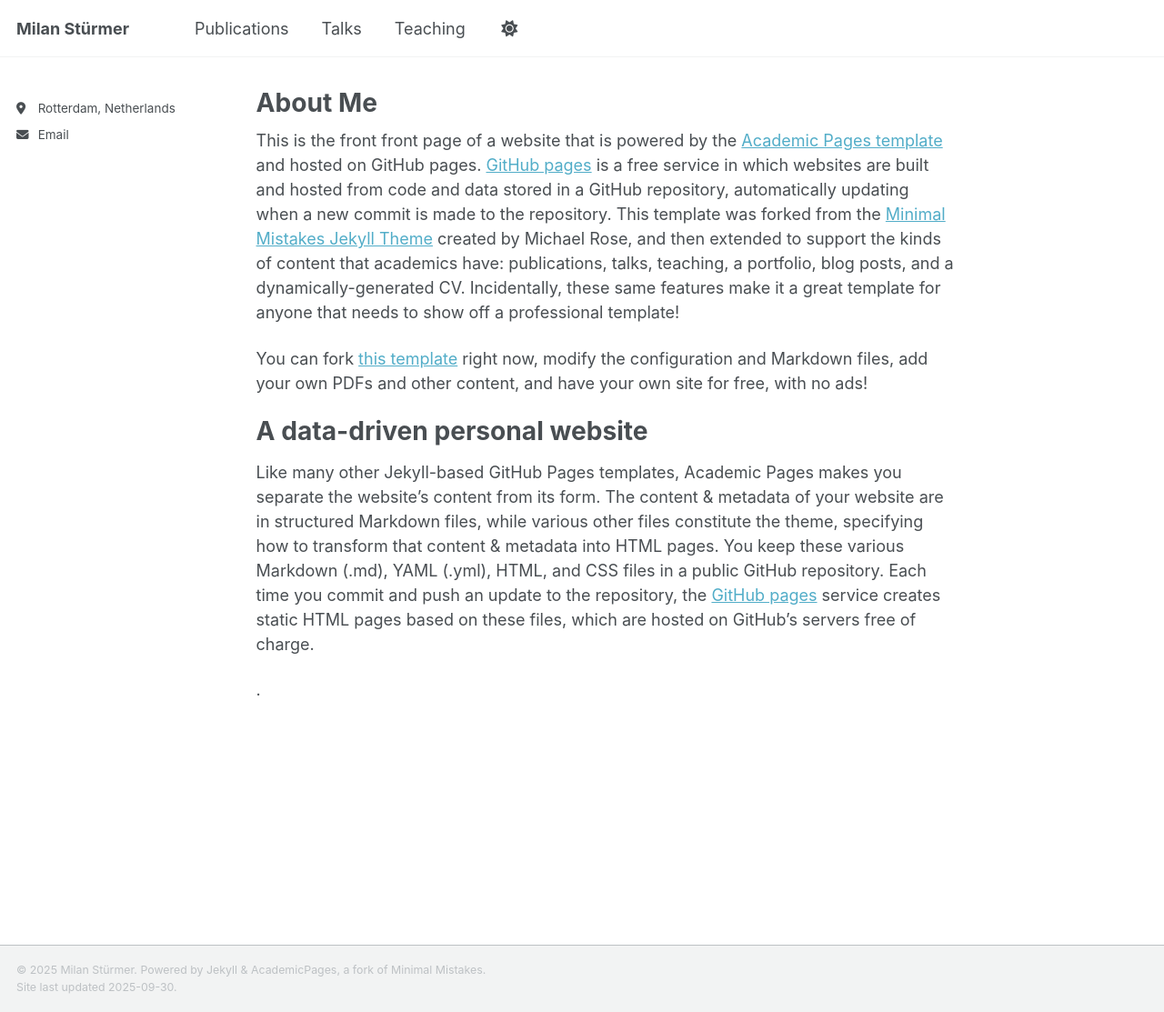
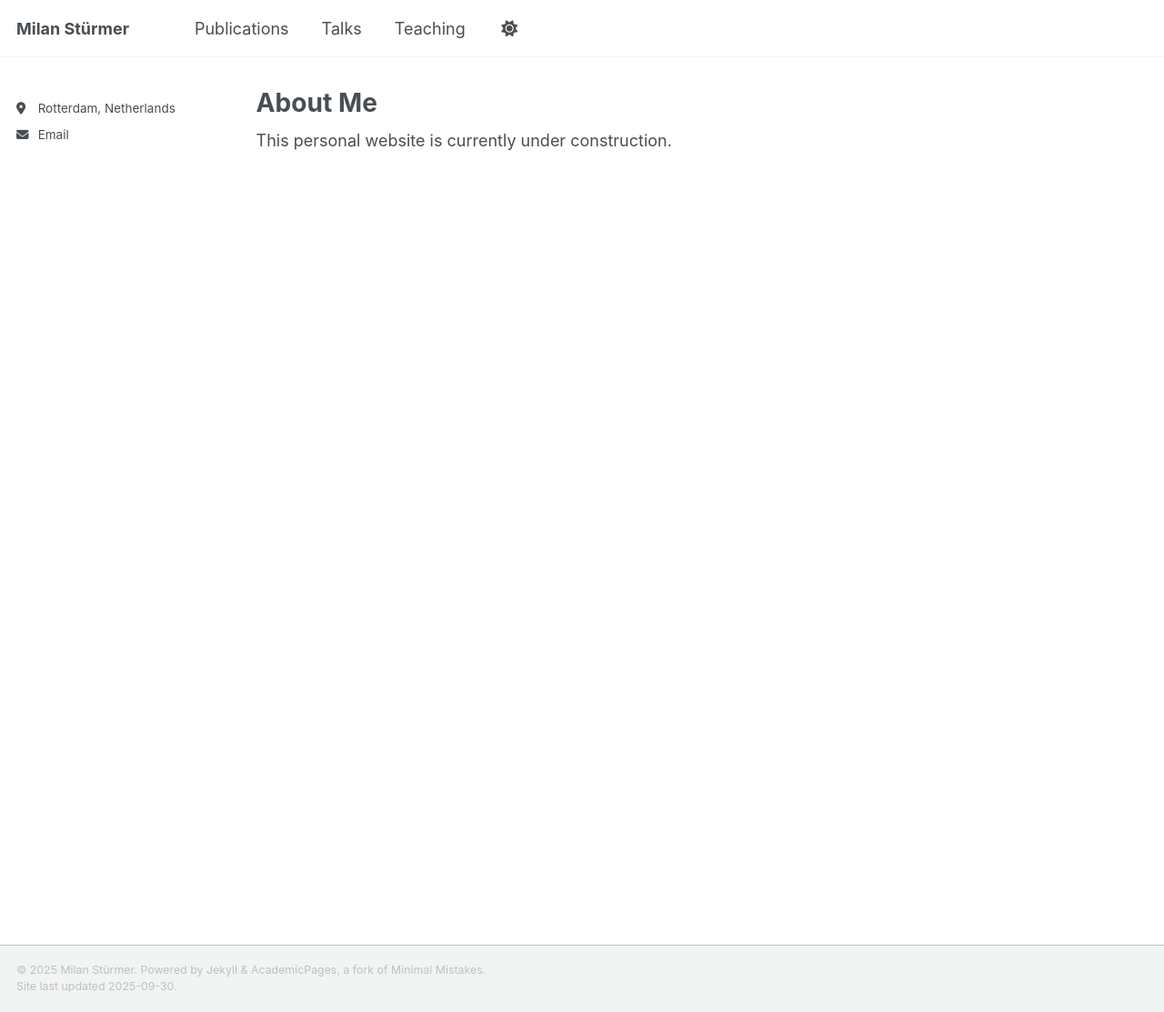
Before and after one commit to milanstuermer/milanstuermer.github.io, a Jekyll site: the page built from _pages/about.md, in a window 1280 px wide and 1113 px high. Shown: the whole window at 91% size. Built offline with Jekyll 4.4.1, drawn with Linux system fonts in a browser that asks for light colours; a script that is not in the unit is left out.

Commit message:
Update about.md

```diff
--- a/_pages/about.md
+++ b/_pages/about.md
@@ -7,12 +7,4 @@
   - /about.html
 ---
 
-This is the front front page of a website that is powered by the [Academic Pages template](https://github.com/academicpages/academicpages.github.io) and hosted on GitHub pages. [GitHub pages](https://pages.github.com) is a free service in which websites are built and hosted from code and data stored in a GitHub repository, automatically updating when a new commit is made to the repository. This template was forked from the [Minimal Mistakes Jekyll Theme](https://mmistakes.github.io/minimal-mistakes/) created by Michael Rose, and then extended to support the kinds of content that academics have: publications, talks, teaching, a portfolio, blog posts, and a dynamically-generated CV. Incidentally, these same features make it a great template for anyone that needs to show off a professional template!
-
- You can fork [this template](https://github.com/academicpages/academicpages.github.io) right now, modify the configuration and Markdown files, add your own PDFs and other content, and have your own site for free, with no ads!
-
-A data-driven personal website
-======
-Like many other Jekyll-based GitHub Pages templates, Academic Pages makes you separate the website's content from its form. The content & metadata of your website are in structured Markdown files, while various other files constitute the theme, specifying how to transform that content & metadata into HTML pages. You keep these various Markdown (.md), YAML (.yml), HTML, and CSS files in a public GitHub repository. Each time you commit and push an update to the repository, the [GitHub pages](https://pages.github.com/) service creates static HTML pages based on these files, which are hosted on GitHub's servers free of charge.
-
-.
+This personal website is currently under construction.
```
